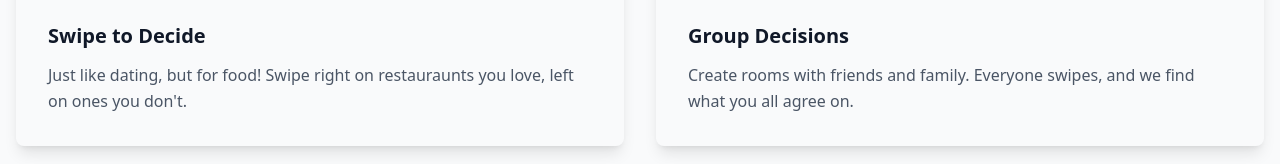
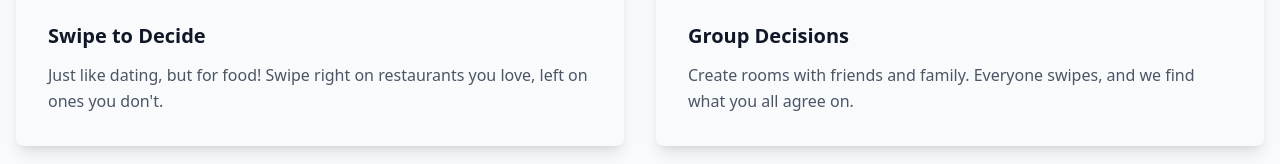
Before and after one commit to Itz-Viggy/Dindr, a Next.js app: page / in a window 1280 px wide. Shown: the part 1162-1326 px from the top of the page. Built offline with nearby package versions, Linux system fonts and the light colour scheme.

Commit message:
Take out Forget Password

```diff
--- a/src/app/auth/sign-in/page.tsx
+++ b/src/app/auth/sign-in/page.tsx
@@ -163,7 +163,7 @@ export default function SignInPage() {
                 >
                   {loading ? "Signing in..." : "Sign In"}
                 </Button>
-
+              {/*
                 <div className="text-center">
                   <Link
                     href="/forgot-password"
@@ -172,7 +172,7 @@ export default function SignInPage() {
                     Forgot your password?
                   </Link>
                 </div>
-
+              */}
                 <div className="relative">
                   <div className="absolute inset-0 flex items-center">
                     <span className="w-full border-t border-white/30" />
--- a/src/app/layout.tsx
+++ b/src/app/layout.tsx
@@ -1,9 +1,13 @@
 import "./globals.css";
+
 import type { Metadata } from "next";
 import { Geist, Geist_Mono } from "next/font/google";
 import { Analytics } from "@vercel/analytics/next"
 import { Toaster } from "../../components/ui/toaster";
+import { Inter, Caveat } from 'next/font/google';
 
+const inter = Inter({ subsets: ['latin'], variable: '--font-inter' });
+const caveat = Caveat({ subsets: ['latin'], weight: ['400', '600', '700'], variable: '--font-caveat' });
 import type { ReactNode } from 'react'
 const geistSans = Geist({
   variable: "--font-geist-sans",
@@ -24,7 +28,7 @@ export const metadata: Metadata = {
 
 export default function RootLayout({ children }: { children: ReactNode }) {
   return (
-    <html lang="en">
+    <html lang="en" className={`${inter.variable} ${caveat.variable}`}>
       <body>{children}
       <Analytics/>
       </body>
--- a/src/app/page.tsx
+++ b/src/app/page.tsx
@@ -1,15 +1,16 @@
 "use client";
+
 import Link from 'next/link';
 import { Button } from "../../components/ui/button";
 import { Card, CardContent } from "../../components/ui/card";
-import { Heart, Utensils, Sparkles, Smartphone, Users, MapPin, Clock, Star, Zap } from "lucide-react";
+import { Heart, Utensils, Sparkles, Smartphone, Users, MapPin, Clock } from "lucide-react";
 
 const LandingPage = () => {
   const features = [
     {
       icon: <Smartphone className="w-6 h-6 sm:w-7 sm:h-7 md:w-8 md:h-8" />,
       title: "Swipe to Decide",
-      description: "Just like dating, but for food! Swipe right on restauraunts you love, left on ones you don't.",
+      description: "Just like dating, but for food! Swipe right on restaurants you love, left on ones you don't.",
       color: "from-pink-500 to-rose-500"
     },
     {
@@ -30,14 +31,11 @@ const LandingPage = () => {
       description: "No more endless scrolling. Get matched with your perfect meal in under 60 seconds.",
       color: "from-green-500 to-emerald-500"
     },
-
   ];
 
   return (
     <div>
-      {/* Hero Section */}
       <div className="relative min-h-screen bg-gradient-to-br from-orange-400 via-pink-500 to-purple-600 overflow-hidden">
-        {/* Animated background elements - optimized for mobile */}
         <div className="absolute inset-0 overflow-hidden">
           <div className="absolute top-10 left-4 text-yellow-300 animate-float text-xl">
             <Utensils size={24} />
@@ -59,9 +57,7 @@ const LandingPage = () => {
           </div>
         </div>
 
-        {/* Main content */}
         <div className="relative z-10 flex flex-col items-center justify-center min-h-screen px-4 py-8 text-center">
-          {/* Logo/Brand */}
           <div className="mb-6 animate-fade-in">
             <div className="text-4xl sm:text-5xl md:text-6xl font-handwriting font-bold text-white mb-2 transform hover:scale-110 transition-transform duration-300">
               Dindr
@@ -69,14 +65,12 @@ const LandingPage = () => {
             <div className="w-16 h-1 bg-white rounded-full mx-auto"></div>
           </div>
 
-          {/* Main heading */}
           <h1 className="text-3xl sm:text-4xl md:text-5xl lg:text-6xl xl:text-7xl font-bold text-white mb-4 sm:mb-6 animate-fade-in max-w-4xl leading-tight" style={{ animationDelay: '0.2s' }}>
             Never Wonder
             <span className="block text-yellow-300">What to Eat</span>
             <span className="block">Again</span>
           </h1>
 
-          {/* Subheading */}
           <div className="text-base sm:text-lg md:text-xl lg:text-2xl text-white/90 mb-3 sm:mb-4 animate-fade-in max-w-2xl px-2" style={{ animationDelay: '0.4s' }}>
             Tired of the <span className="font-handwriting text-yellow-300 text-lg sm:text-xl md:text-2xl lg:text-3xl">"I don't know, you pick"</span> loop?
           </div>
@@ -84,29 +78,20 @@ const LandingPage = () => {
             Let <span className="font-bold text-yellow-300">Dindr</span> decide for you.
           </div>
 
-          {/* Tagline */}
           <div className="text-lg sm:text-xl md:text-2xl lg:text-3xl font-bold text-white mb-8 sm:mb-12 animate-fade-in" style={{ animationDelay: '0.8s' }}>
             <span className="inline-block mx-1 sm:mx-2 transform hover:scale-110 transition-transform duration-300">Swipe.</span>
             <span className="inline-block mx-1 sm:mx-2 transform hover:scale-110 transition-transform duration-300">Match.</span>
             <span className="inline-block mx-1 sm:mx-2 transform hover:scale-110 transition-transform duration-300">Eat.</span>
           </div>
 
-          {/* CTA Buttons */}
           <div className="flex flex-col w-full max-w-sm sm:max-w-md md:max-w-lg gap-3 sm:gap-4 animate-fade-in px-4" style={{ animationDelay: '1s' }}>
             <Link href="/auth/sign-in" passHref>
-              <Button
-                size="lg"
-                className="w-full bg-white text-purple-600 hover:bg-gray-100 font-semibold py-3 sm:py-4 text-base sm:text-lg rounded-full shadow-2xl transform hover:scale-105 transition-all duration-300"
-              >
+              <Button size="lg" className="w-full bg-white text-purple-600 hover:bg-gray-100 font-semibold py-3 sm:py-4 text-base sm:text-lg rounded-full shadow-2xl transform hover:scale-105 transition-all duration-300">
                 Start Swiping
               </Button>
             </Link>
             <Link href="/auth/sign-up" passHref>
-              <Button
-                size="lg"
-                variant="outline"
-                className="w-full border-2 border-white text-white hover:bg-white hover:text-purple-600 font-semibold py-3 sm:py-4 text-base sm:text-lg rounded-full shadow-2xl transform hover:scale-105 transition-all duration-300"
-              >
+              <Button size="lg" variant="outline" className="w-full border-2 border-white text-white hover:bg-white hover:text-purple-600 font-semibold py-3 sm:py-4 text-base sm:text-lg rounded-full shadow-2xl transform hover:scale-105 transition-all duration-300">
                 Create Account
               </Button>
             </Link>
@@ -114,7 +99,6 @@ const LandingPage = () => {
         </div>
       </div>
 
-      {/* Features Section */}
       <section className="py-12 sm:py-16 md:py-20 bg-gray-50">
         <div className="container mx-auto px-4">
           <div className="text-center mb-8 sm:mb-12 md:mb-16">
@@ -126,12 +110,9 @@ const LandingPage = () => {
             </p>
           </div>
 
-          <div className="grid grid-cols-1 sm:grid-cols-2  gap-4 sm:gap-6 md:gap-8">
+          <div className="grid grid-cols-1 sm:grid-cols-2 gap-4 sm:gap-6 md:gap-8">
             {features.map((feature, index) => (
-              <Card
-                key={index}
-                className="group hover:shadow-2xl transition-all duration-300 transform hover:-translate-y-1 sm:hover:-translate-y-2 border-0 shadow-lg"
-              >
+              <Card key={index} className="group hover:shadow-2xl transition-all duration-300 transform hover:-translate-y-1 sm:hover:-translate-y-2 border-0 shadow-lg">
                 <CardContent className="p-4 sm:p-6 md:p-8">
                   <div className={`w-12 h-12 sm:w-14 sm:h-14 md:w-16 md:h-16 rounded-xl sm:rounded-2xl bg-gradient-to-r ${feature.color} flex items-center justify-center text-white mb-4 sm:mb-6 group-hover:scale-110 transition-transform duration-300`}>
                     {feature.icon}
```
